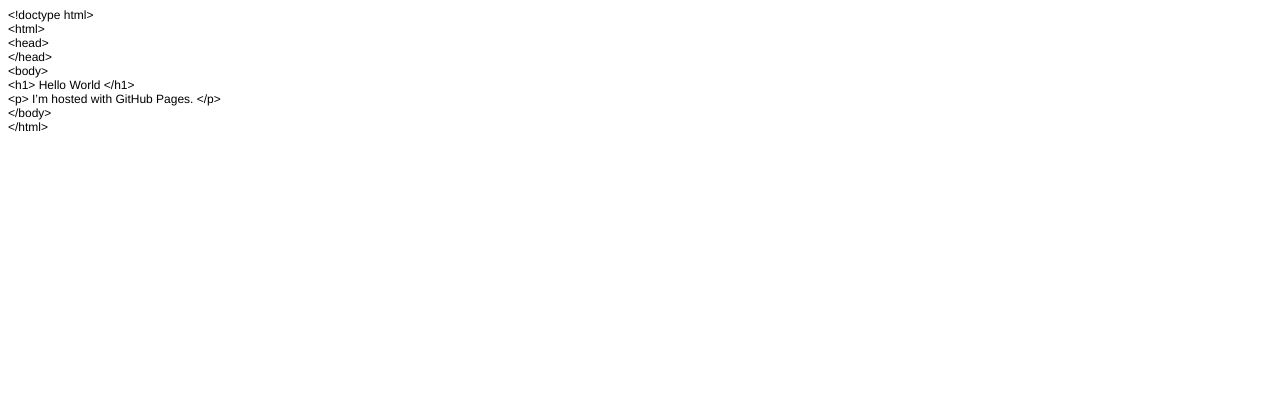
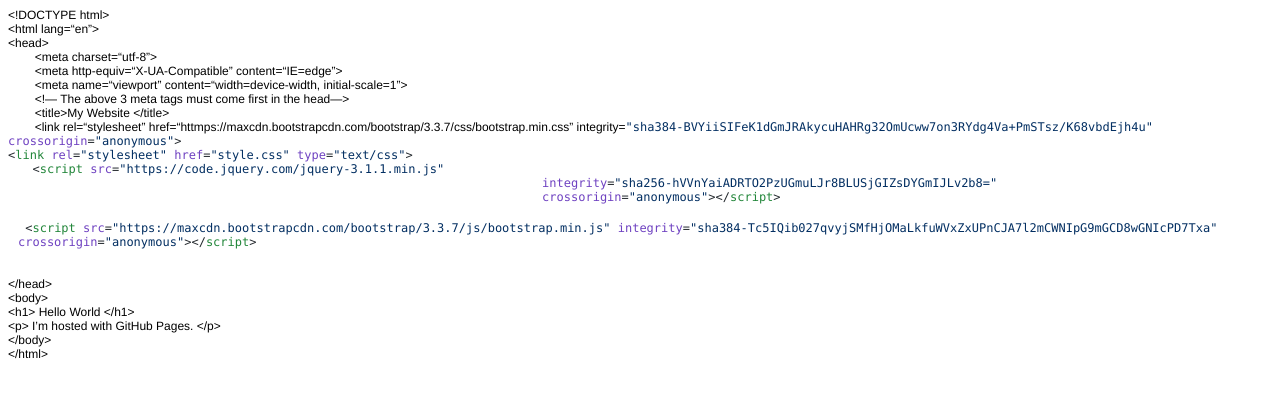
Before and after one commit to riahnystl/riahanportfolio, a plain HTML site: page index.html in a window 1280 px wide. Drawn offline with Linux system fonts and the light colour scheme.

Commit message:
Update index.html

```diff
--- a/index.html
+++ b/index.html
@@ -8,12 +8,81 @@
   <meta name="CocoaVersion" content="1561.4">
   <style type="text/css">
     p.p1 {margin: 0.0px 0.0px 0.0px 0.0px; font: 12.0px Helvetica}
+    p.p2 {margin: 0.0px 0.0px 0.0px 0.0px; line-height: 14.0px; font: 12.0px Menlo; color: #032f62; -webkit-text-stroke: #032f62; background-color: #ffffff}
+    p.p3 {margin: 0.0px 0.0px 0.0px 0.0px; line-height: 20.0px; font: 12.0px Menlo; color: #032f62; -webkit-text-stroke: #032f62}
+    p.p4 {margin: 0.0px 0.0px 0.0px 0.0px; text-align: right; line-height: 20.0px; font: 12.0px Menlo; color: #1b1f23; color: rgba(27, 31, 35, 0.3); -webkit-text-stroke: rgba(27, 31, 35, 0.3); min-height: 14.0px}
+    p.p5 {margin: 0.0px 0.0px 0.0px 0.0px; line-height: 20.0px; font: 12.0px Menlo; color: #24292e; -webkit-text-stroke: #24292e}
+    p.p6 {margin: 0.0px 0.0px 0.0px 0.0px; line-height: 17.0px; font: 14.0px 'Helvetica Neue'; color: #24292e; -webkit-text-stroke: #24292e; min-height: 17.0px}
+    p.p7 {margin: 0.0px 0.0px 0.0px 0.0px; line-height: 14.0px; font: 12.0px Helvetica; min-height: 14.0px}
+    span.s1 {font: 12.0px Menlo; font-kerning: none; color: #032f62; background-color: #ffffff; -webkit-text-stroke: 0px #032f62}
+    span.s2 {font: 12.0px Menlo; font-kerning: none; color: #24292e; background-color: #ffffff; -webkit-text-stroke: 0px #24292e}
+    span.s3 {font: 12.0px Menlo; font-kerning: none; color: #6f42c1; background-color: #ffffff; -webkit-text-stroke: 0px #6f42c1}
+    span.s4 {font-kerning: none; color: #24292e; -webkit-text-stroke: 0px #24292e}
+    span.s5 {font-kerning: none; color: #22863a; -webkit-text-stroke: 0px #22863a}
+    span.s6 {font-kerning: none; color: #6f42c1; -webkit-text-stroke: 0px #6f42c1}
+    span.s7 {font-kerning: none}
+    span.s8 {font-kerning: none; color: #032f62; -webkit-text-stroke: 0px #032f62}
+    span.Apple-tab-span {white-space:pre}
+    table.t1 {background-color: #ffffff; border-collapse: collapse}
+    td.td1 {width: 446.3px; padding: 0.0px 10.0px 0.0px 10.0px}
+    td.td2 {width: 446.3px; min-width: 50.0px; padding: 0.0px 10.0px 0.0px 10.0px}
+    td.td3 {width: 533.0px; padding: 0.0px 10.0px 0.0px 10.0px}
+    td.td4 {width: 1464.9px; padding: 0.0px 10.0px 0.0px 10.0px}
+    td.td5 {width: 1464.9px; min-width: 50.0px; padding: 0.0px 10.0px 0.0px 10.0px}
   </style>
 </head>
 <body>
-<p class="p1">&lt;!doctype html&gt;</p>
-<p class="p1">&lt;html&gt;</p>
+<p class="p1">&lt;!DOCTYPE html&gt;</p>
+<p class="p1">&lt;html lang=“en”&gt;</p>
 <p class="p1">&lt;head&gt;</p>
+<p class="p1"><span class="Apple-tab-span">	</span>&lt;meta charset=“utf-8”&gt;</p>
+<p class="p1"><span class="Apple-tab-span">	</span>&lt;meta http-equiv=“X-UA-Compatible” content=“IE=edge”&gt;</p>
+<p class="p1"><span class="Apple-tab-span">	</span>&lt;meta name=“viewport” content=“width=device-width, initial-scale=1”&gt;<span class="Apple-converted-space"> </span></p>
+<p class="p1"><span class="Apple-tab-span">	</span>&lt;!— The above 3 meta tags must come first in the head—&gt;</p>
+<p class="p1"><span class="Apple-tab-span">	</span>&lt;title&gt;My Website &lt;/title&gt;</p>
+<p class="p1"><span class="Apple-tab-span">	</span>&lt;link rel=“stylesheet” href=“httmps://maxcdn.bootstrapcdn.com/bootstrap/3.3.7/css/bootstrap.min.css” integrity=<span class="s1">"sha384-BVYiiSIFeK1dGmJRAkycuHAHRg32OmUcww7on3RYdg4Va+PmSTsz/K68vbdEjh4u"</span><span class="s2"> </span><span class="s3">crossorigin</span><span class="s2">=</span><span class="s1">"anonymous"</span><span class="s2">&gt;</span></p>
+<p class="p2"><span class="s4">&lt;</span><span class="s5">link</span><span class="s4"> </span><span class="s6">rel</span><span class="s4">=</span><span class="s7">"stylesheet"</span><span class="s4"> </span><span class="s6">href</span><span class="s4">=</span><span class="s7">"style.css"</span><span class="s4"> </span><span class="s6">type</span><span class="s4">=</span><span class="s7">"text/css"</span><span class="s4">&gt;</span></p>
+<table cellspacing="0" cellpadding="0" class="t1">
+  <tbody>
+    <tr>
+      <td valign="top" class="td1">
+        <p class="p3"><span class="s4"><span class="Apple-converted-space">  </span>&lt;</span><span class="s5">script</span><span class="s4"> </span><span class="s6">src</span><span class="s4">=</span><span class="s7">"https://code.jquery.com/jquery-3.1.1.min.js"</span></p>
+      </td>
+    </tr>
+    <tr>
+      <td valign="top" class="td2">
+        <p class="p4"><span class="s7"></span><br></p>
+      </td>
+      <td valign="top" class="td3">
+        <p class="p3"><span class="s4"><span class="Apple-converted-space">        </span></span><span class="s6">integrity</span><span class="s4">=</span><span class="s7">"sha256-hVVnYaiADRTO2PzUGmuLJr8BLUSjGIZsDYGmIJLv2b8="</span></p>
+      </td>
+    </tr>
+    <tr>
+      <td valign="top" class="td2">
+        <p class="p4"><span class="s7"></span><br></p>
+      </td>
+      <td valign="top" class="td3">
+        <p class="p5"><span class="s7"><span class="Apple-converted-space">        </span></span><span class="s6">crossorigin</span><span class="s7">=</span><span class="s8">"anonymous"</span><span class="s7">&gt;&lt;/</span><span class="s5">script</span><span class="s7">&gt;</span></p>
+      </td>
+    </tr>
+  </tbody>
+</table>
+<p class="p6"><span class="s7"></span><br></p>
+<table cellspacing="0" cellpadding="0" class="t1">
+  <tbody>
+    <tr>
+      <td valign="top" class="td4">
+        <p class="p3"><span class="s4"><span class="Apple-converted-space"> </span>&lt;</span><span class="s5">script</span><span class="s4"> </span><span class="s6">src</span><span class="s4">=</span><span class="s7">"https://maxcdn.bootstrapcdn.com/bootstrap/3.3.7/js/bootstrap.min.js"</span><span class="s4"> </span><span class="s6">integrity</span><span class="s4">=</span><span class="s7">"sha384-Tc5IQib027qvyjSMfHjOMaLkfuWVxZxUPnCJA7l2mCWNIpG9mGCD8wGNIcPD7Txa"</span><span class="s4"> </span><span class="s6">crossorigin</span><span class="s4">=</span><span class="s7">"anonymous"</span><span class="s4">&gt;&lt;/</span><span class="s5">script</span><span class="s4">&gt;</span></p>
+      </td>
+    </tr>
+    <tr>
+      <td valign="top" class="td5">
+        <p class="p4"><span class="s7"></span><br></p>
+      </td>
+    </tr>
+  </tbody>
+</table>
+<p class="p7"><br></p>
 <p class="p1">&lt;/head&gt;</p>
 <p class="p1">&lt;body&gt;</p>
 <p class="p1">&lt;h1&gt; Hello World &lt;/h1&gt;<span class="Apple-converted-space"> </span></p>
```
